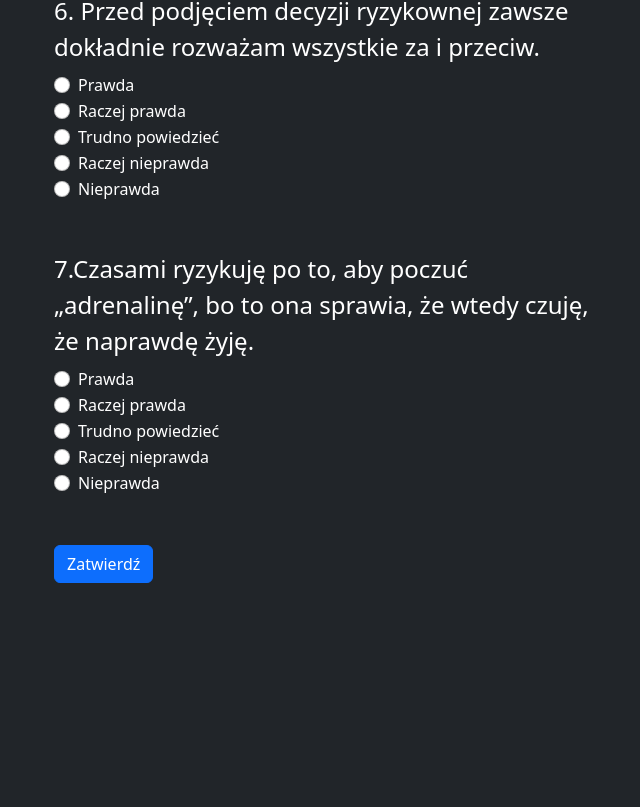
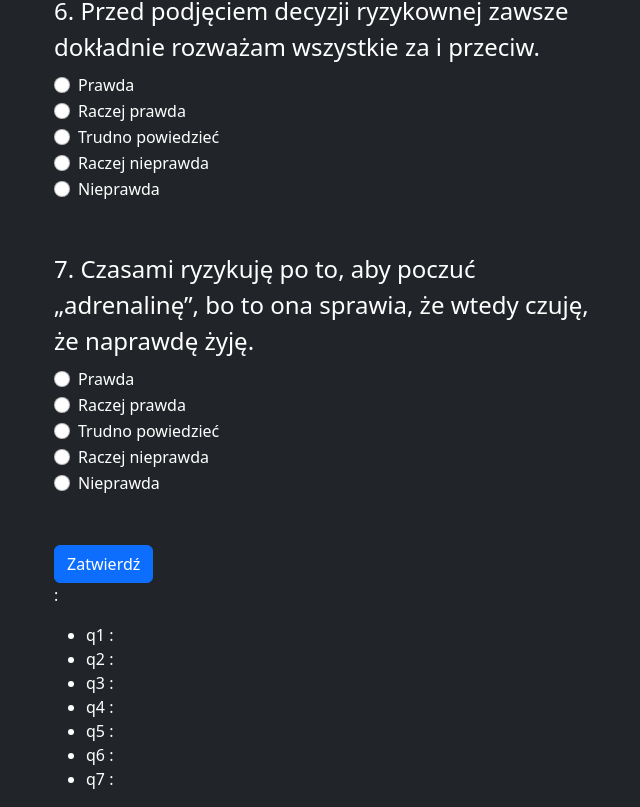
Before and after one commit to teatroCamillo/pd-project, a React (Create React App) app: page /risk in a window 1280 px wide. Shown: the part 1533-2340 px from the top of the page, without its empty margins (313-953 px from the left). Before the commit the page ends 2116 px from the top, so only its background shows below. Built offline with nearby package versions, Linux system fonts and the light colour scheme.

Commit message:
Collected answers from a form

```diff
--- a/src/components/FormRisk.jsx
+++ b/src/components/FormRisk.jsx
@@ -1,5 +1,5 @@
 import React, { useState, useEffect } from 'react';
-import { Link } from "react-router-dom";
+import { useNavigate } from "react-router-dom";
 import 'bootstrap/dist/css/bootstrap.min.css';
 import Container from 'react-bootstrap/Container';
 import Row from 'react-bootstrap/Row';
@@ -9,6 +9,7 @@ import Button from 'react-bootstrap/Button';
 
 const FormRisk = () => {
 
+  // questions
   const data = {
     questions: [
       {
@@ -76,7 +77,7 @@ const FormRisk = () => {
       },
       {
         id: "q7",
-        q: "7.Czasami ryzykuję po to, aby poczuć „adrenalinę”, bo to ona sprawia, że wtedy czuję, że naprawdę żyję.",
+        q: "7. Czasami ryzykuję po to, aby poczuć „adrenalinę”, bo to ona sprawia, że wtedy czuję, że naprawdę żyję.",
         name: "q7-a",
         a1: "Prawda",
         a2: "Raczej prawda",
@@ -87,42 +88,56 @@ const FormRisk = () => {
     ]
   };
 
-  const collectAnswers = {
-    q1: '',
-    q2: '',
-    q3: '',
-    q4: '',
-    q5: '',
-    q6: '',
-    q7: '',
-  };
+  // colect answers
+  const [answers, setAnswers] = useState([
+    {q: 'q1', value: ''},
+    {q: 'q2', value: ''},
+    {q: 'q3', value: ''},
+    {q: 'q4', value: ''},
+    {q: 'q5', value: ''},
+    {q: 'q6', value: ''},
+    {q: 'q7', value: ''},
+  ]);
 
-
+  // store last clicked radio button and then pass to answers
   const [selected, setSelected] = useState({});
   const handleChange = (e) => {
     setSelected(e.target);
-    console.log(e.target);
   };
 
+  // for update answers
   useEffect(() => {
+    const newAns = answers.map(p =>
+        p.q === selected.id
+          ? { ...p, value: selected.value } : p
+    );
+    setAnswers(newAns);
+  }, [selected]);
 
-    // console.log(selected.id);
-    // console.log(selected.value);
-    Object.keys(collectAnswers)
-      .forEach((key) => {
-        if(selected.id === key){
-          collectAnswers[key] = selected.value;
-        }
+  // support method - to observe what is storing to answers
+  const printCollect = () => {
+    let ul = document.querySelector("ul");
+    ul.innerHTML = "";
+    answers
+      .forEach((a) => {
+        ul.innerHTML += `<li>${a.q} : ${a.value}</li>`;
       })
+  };
 
-  }, [selected]);
+  // for print updated collection of answers
+  useEffect(() => {
+    printCollect();
+  }, [answers])
+
+  // nav to TestResult page
+  let navigateTest = useNavigate();
 
   return (
     <Container className='h-100'>
       <div class="h-25"></div>
       <Row className="justify-content-md-center">
         <Col md="6">
-          <Form >
+          <Form onSubmit={() => navigateTest('/test')}>
             {data.questions.map( question => {
               return (
                 <Form.Group as={Row} className="mb-5" key={question.id} controlId={question.id} >
@@ -174,6 +189,8 @@ const FormRisk = () => {
               <Button className='align-middle' variant="primary" type="submit">
                 Zatwierdź
               </Button>
+              <p>{selected.id} : {selected.value}</p>
+              <ul></ul>
             </div>
           </Form>
         </Col>
```
